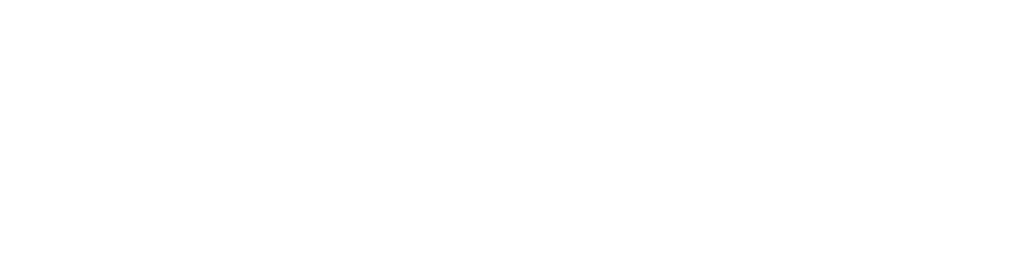
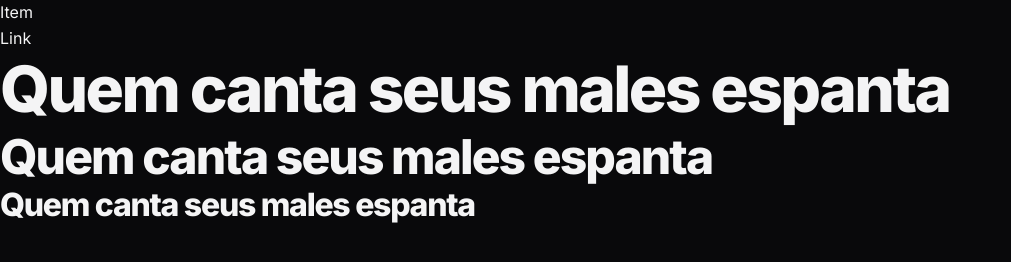
Before and after one commit to karinecord/PracticalJavaScriptChallenges, a plain HTML site: page responsividade/zingen/index.html in a window 1280 px wide. Shown: the whole page, without its empty margins (0-1011 px from the left). Drawn offline with Linux system fonts and the light colour scheme; a web font is replaced by a local one.

Commit message:
Resetando e definindo variáveis CSS

```diff
--- a/responsividade/zingen/index.html
+++ b/responsividade/zingen/index.html
@@ -1,12 +1,27 @@
 <!DOCTYPE html>
 <html lang="pt-BR">
+
 <head>
+  <link rel="preconnect" href="https://fonts.googleapis.com">
+  <link rel="preconnect" href="https://fonts.gstatic.com" crossorigin>
+
   <meta charset="UTF-8">
   <meta name="viewport" content="width=device-width, initial-scale=1.0">
   <title>Zingen - Karaokê</title>
   <link rel="stylesheet" href="styles/index.css">
+  <link
+    href="https://fonts.googleapis.com/css2?family=Alice&family=Archivo:ital,wght@0,100..900;1,100..900&family=Asap:ital,wght@0,100..900;1,100..900&family=Baloo+2:wght@400..800&family=Inconsolata:wght@200..900&family=Inter:ital,opsz,wght@0,14..32,100..900;1,14..32,100..900&family=Leckerli+One&family=Maven+Pro:wght@400..900&family=Open+Sans:ital,wght@0,300..800;1,300..800&family=Poppins:ital,wght@0,100;0,200;0,300;0,400;0,500;0,600;0,700;0,800;0,900;1,100;1,200;1,300;1,400;1,500;1,600;1,700;1,800;1,900&family=Roboto+Condensed:ital,wght@0,100..900;1,100..900&family=Roboto:ital,wght@0,100..900;1,100..900&family=Sora:wght@100..800&display=swap"
+    rel="stylesheet">
 </head>
+
 <body>
+  <ul role="list">
+    <li>Item</li>
+  </ul>
+  <a href="#">Link</a>
+  <h1>Quem canta seus males espanta</h1>
+  <h2>Quem canta seus males espanta</h2>
+  <h3>Quem canta seus males espanta</h3>
+</body>
 
-</body>
 </html>
--- a/responsividade/zingen/styles/global.css
+++ b/responsividade/zingen/styles/global.css
@@ -0,0 +1,87 @@
+*,
+*::before,
+*::after {
+  box-sizing: border-box;
+}
+
+* {
+  margin: 0;
+  padding: 0;
+  font: inherit;
+
+  -webkit-font-smoothing: antialiased;
+  -moz-osx-font-smoothing: grayscale;
+
+}
+
+:root {
+  --bg-color: #09090b;
+  --surface-color: #18181b;
+  --stroke-color: #18181b;
+  --text-color-primary: #f4f4f5;
+  --text-color-secondary: #a1a1aa;
+  --brand-color-primary: #f7b733;
+  --brand-color-secondary: #fc4a1a;
+
+  --ff-sans: "Inter", system-ui, sans-serif;
+  --fw-base: 400;
+  --fw-md: 500;
+  --fw-bold: 800;
+
+
+  --fs-sm: 0.875rem;
+  --fs-base: 1rem;
+  --fs-lg: 1.25rem;
+  --fs-xl: 1.5rem;
+  --fs-2xl: 2.5rem;
+}
+
+html {
+  font-family: var(--ff-sans);
+  font-weight: var(--fw-base);
+  font-size: var(--fs-base);
+  line-height: 1.6;
+  color: var(--text-color-primary);
+}
+
+body {
+  background-color: var(--bg-color);
+}
+
+h1,
+h2,
+h3 {
+  line-height: 1.2;
+  color: var(--text-color-primary);
+  font-weight: var(--fw-bold);
+  letter-spacing: -0.04em;
+}
+
+h1 {
+  font-size: var(--fs-2xl);
+}
+
+h2 {
+  font-size: var(--fs-xl);
+}
+
+h3 {
+  font-size: var(--fs-lg);
+}
+
+a {
+  text-decoration: none;
+  color: inherit;
+}
+
+ul[role="list"] {
+  list-style: none;
+}
+
+@media (width >= 80em) {
+  :root {
+    --fs-lg: 2rem;
+    --fs-xl: 3rem;
+    --fs-2xl: 4rem;
+  }
+}
```
